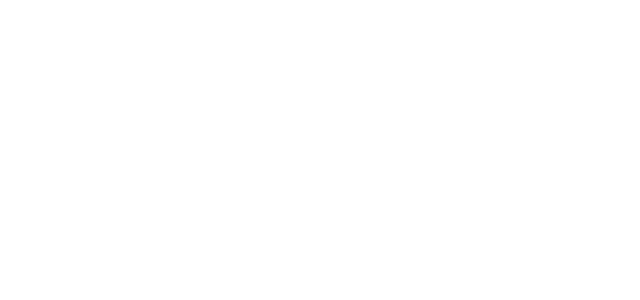
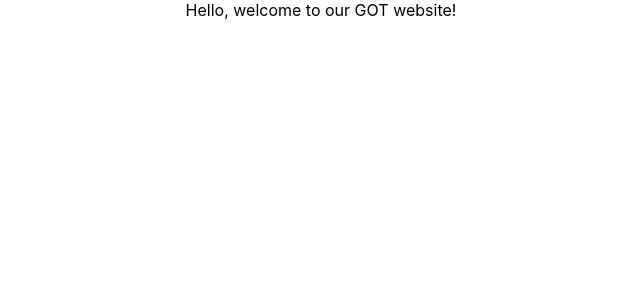
Before and after one commit to timhausweiler/p2-squirrel-safari, a React (Create React App) app in the folder squirrel-safari/: page / in a window 1280 px wide. Shown: the top 300 px of the page, without its empty margins (319-959 px from the left). Built offline with nearby package versions, Linux system fonts and the light colour scheme.

Commit message:
import react-router-dom and Home.jsx

```diff
--- a/squirrel-safari/src/App.js
+++ b/squirrel-safari/src/App.js
@@ -1,8 +1,13 @@
 import './App.css';
+import { Routes, Route } from 'react-router-dom';
+import Home from './Components/Home';
 
 function App() {
   return (
     <div className="App">
+      <Routes>
+        <Route path="/" element={<div>Hello, welcome to our GOT website!</div>} />
+      </Routes>
     </div>
   );
 }
--- a/squirrel-safari/src/Components/Home.jsx
+++ b/squirrel-safari/src/Components/Home.jsx
@@ -0,0 +1,9 @@
+import React from 'react'
+
+export default function Home() {
+  return (
+    <div>
+      Welcome!!
+    </div>
+  )
+}
```
